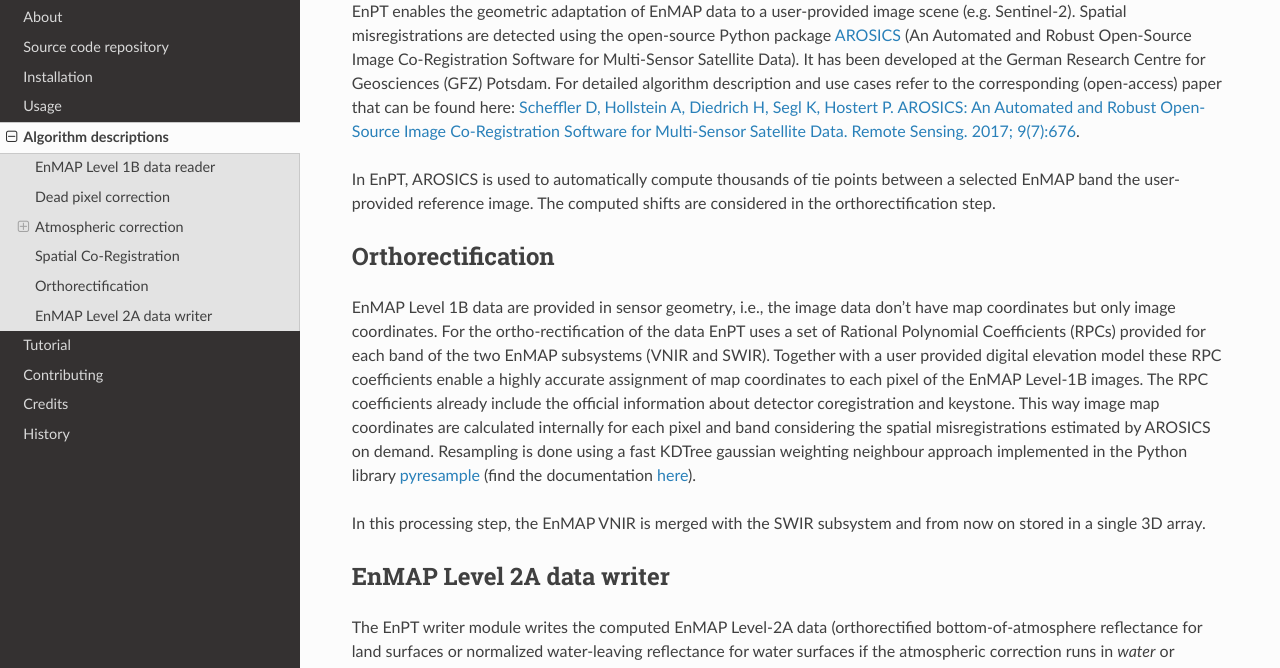
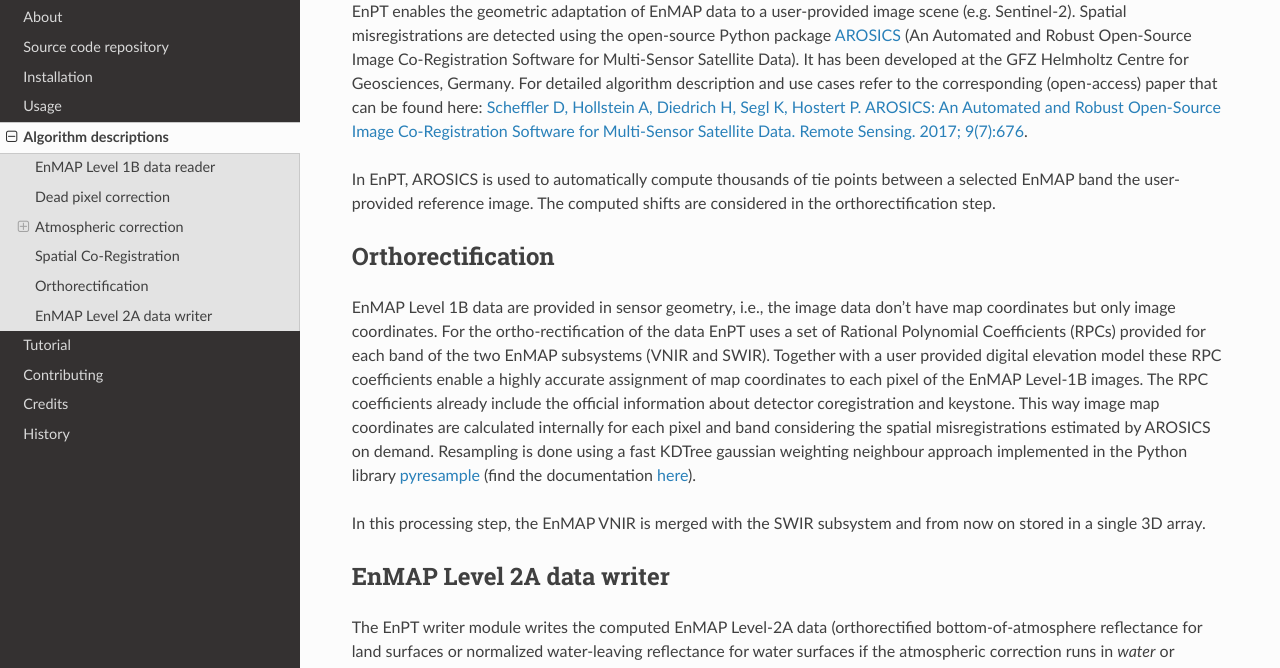
Before and after one commit to GFZ/enpt, a Sphinx documentation site: the page built from docs/algorithm_descriptions.rst, in a window 1280 px wide and 900 px high, scrolled down 3416 px, cut to the strip 232-900 px from the top of the window. Built offline with Sphinx 7.4.7 and the Read the Docs theme 3.1.0, drawn with Linux system fonts in a browser that asks for light colours; pages that are not in the unit, such as notebooks, are missing from menus.

Commit message:
Replace old names of GFZ with new ones.
Signed-off-by: Daniel Scheffler <danschef@gfz.de>

```diff
--- a/README.rst
+++ b/README.rst
@@ -9,7 +9,7 @@ EnPT - EnMAP Processing Tool
 
 The EnPT Python package is an automated pre-processing pipeline for the new EnMAP hyperspectral satellite data.
 It provides free and open-source features to transform EnMAP Level-1B data to Level-2A. The package has been developed
-at the German Research Centre for Geosciences Potsdam (GFZ) as an alternative to the processing chain of the EnMAP
+at the GFZ Helmholtz Centre for Geosciences, Germany, as an alternative to the processing chain of the EnMAP
 Ground Segment.
 
 * Please check the documentation_ for installation and usage instructions and in depth information.
--- a/docs/about.rst
+++ b/docs/about.rst
@@ -8,7 +8,7 @@ About
 
 The EnPT Python package is an automated pre-processing pipeline for the new EnMAP hyperspectral satellite data.
 It provides free and open-source features for users to transform EnMAP Level-1B data themselves to Level-2A products.
-The package has been developed at the German Research Centre for Geosciences Potsdam (GFZ).
+The package has been developed at the GFZ Helmholtz Centre for Geosciences, Germany.
 
 Feature overview
 ----------------
--- a/docs/algorithm_descriptions.rst
+++ b/docs/algorithm_descriptions.rst
@@ -192,8 +192,8 @@ Spatial Co-Registration
 
 EnPT enables the geometric adaptation of EnMAP data to a user-provided image scene (e.g. Sentinel-2). Spatial
 misregistrations are detected using the open-source Python package `AROSICS`_ (An Automated and Robust Open-Source
-Image Co-Registration Software for Multi-Sensor Satellite Data). It has been developed at the German Research Centre
-for Geosciences (GFZ) Potsdam. For detailed algorithm description and use cases refer to the corresponding
+Image Co-Registration Software for Multi-Sensor Satellite Data). It has been developed at the GFZ Helmholtz Centre
+for Geosciences, Germany. For detailed algorithm description and use cases refer to the corresponding
 (open-access) paper that can be found here:
 `Scheffler D, Hollstein A, Diedrich H, Segl K, Hostert P. AROSICS: An Automated and Robust Open-Source Image
 Co-Registration Software for Multi-Sensor Satellite Data. Remote Sensing. 2017; 9(7):676`__.
```
Also changed, not shown: .zenodo.json.
